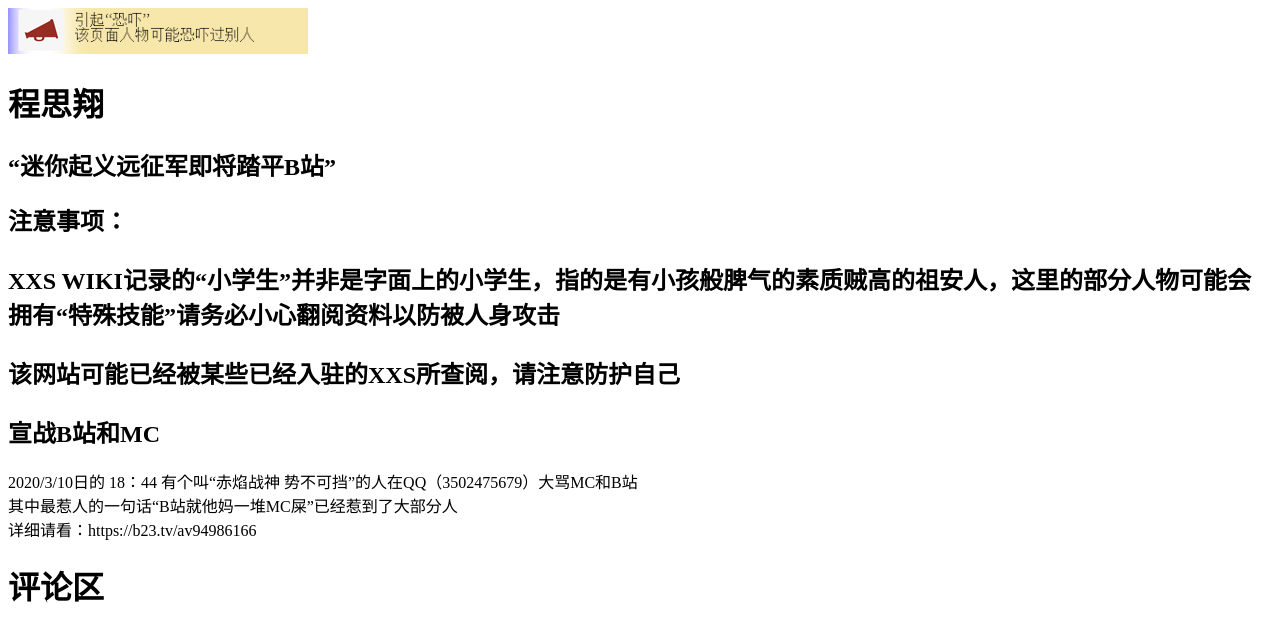
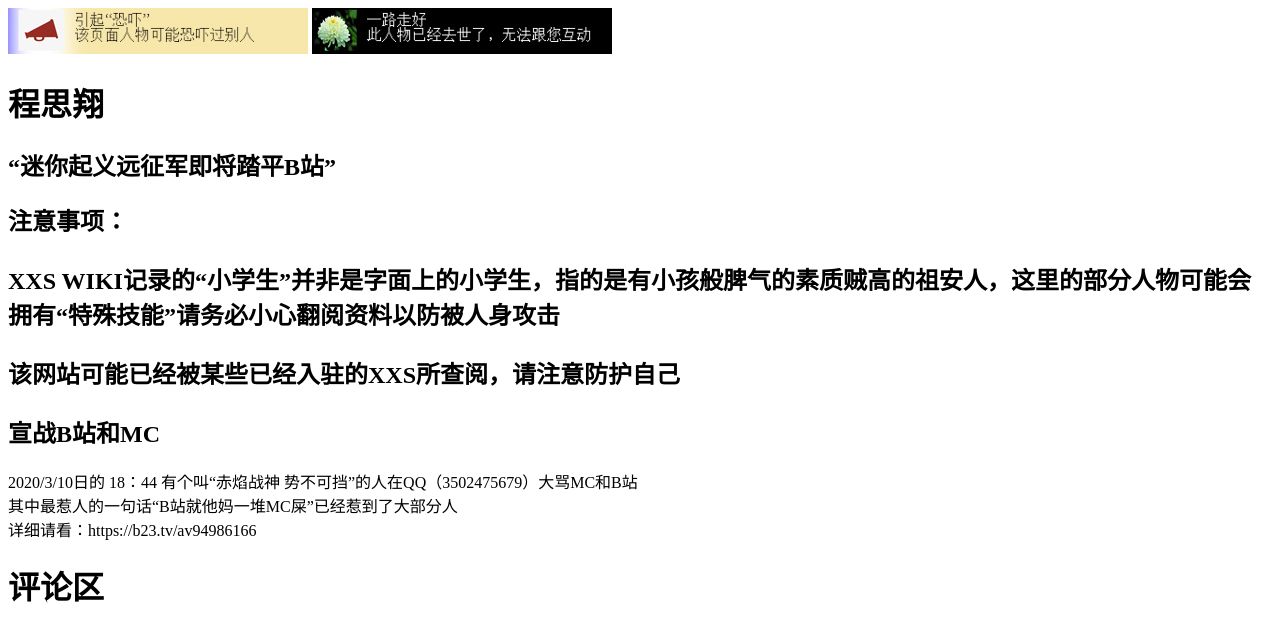
Before and after one commit to iam233/xxswiki-html, a plain HTML site: page 程思翔.html in a window 1280 px wide. Drawn offline with Linux system fonts and the light colour scheme; a script that the page names is missing.

Commit message:
Update 程思翔.html

```diff
--- a/程思翔.html
+++ b/程思翔.html
@@ -7,6 +7,7 @@
 
 <body>
 <img src="pictures/引起恐吓.jpg" width="300" height="46" alt="">
+<img src="pictures/一路走好.jpg" width="300" height="46" alt="">
 <h1>程思翔</h1>
 <h2>“迷你起义远征军即将踏平B站”</h2>
 <h2>注意事项：<h2>
```
